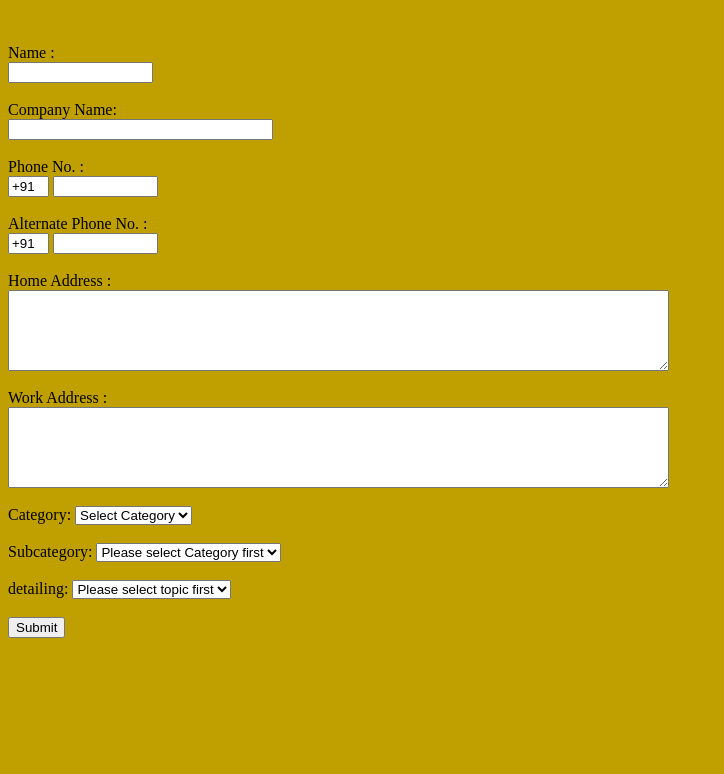
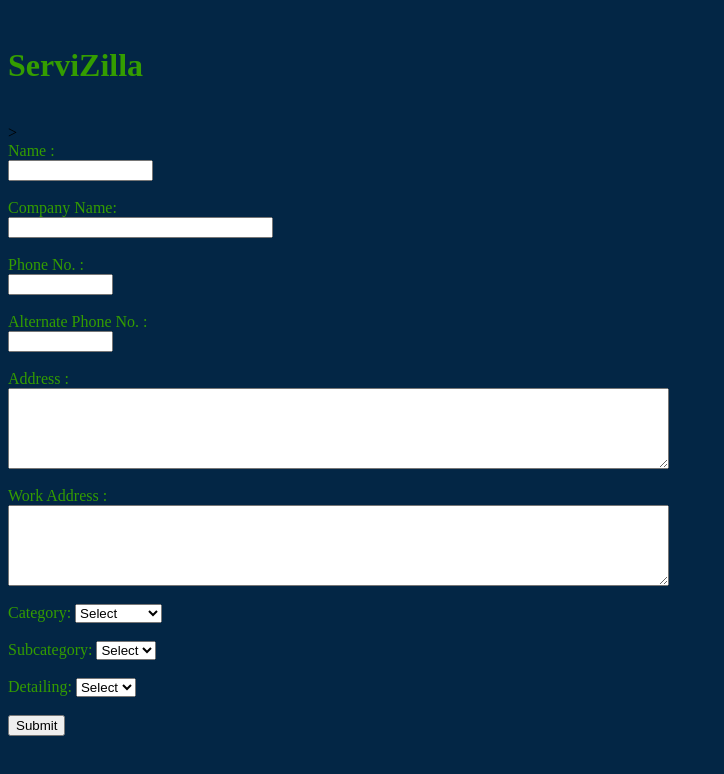
Before and after one commit to Suvansh7/register, a plain HTML site: page index.html in a window 1280 px wide. Shown: the whole page, without its empty margins (0-724 px from the left). Drawn offline with Linux system fonts and the light colour scheme.

Commit message:
Update index.html

```diff
--- a/index.html
+++ b/index.html
@@ -1,51 +1,49 @@
 <Html>
     <head>
       <meta name="viewport" content="width=device-width, user-scalable=no, initial-scale=1, maximum-scale=1.0">
-    <title>
-    Registration Page
-    </title>
+      <br><h1><label style="color:rgb(52, 157, 0)">ServiZilla</label></h1><br>
     </head>
-    <body bgcolor="cian">
+    <body style="background-color:rgb(3, 38, 69);">>
     <br>
-    <br>
+
     <form>
 
-    <label>Name :</label><br>
-    <input type="text" name="firstname" size="15"/> <br> <br>
-    <label> Company Name:</label><br>
-    <input type="text" name="Company Name" size="30"/> <br> <br>
+     <label style="color:rgb(52, 157, 0)">Name :</label><br>
+    <input style="color:rgb(203, 255, 176)" type="text" name="firstname" size="15" id="n" /> <br> <br>
+    <label style="color:rgb(52, 157, 0)">  Company Name:</label><br>
+    <input style="color:rgb(203, 255, 176)" type="text" name="Company Name" id=cn size="30"/> <br> <br>
 
 
-    <label>
+    <label  style="color:rgb(52, 157, 0)">
     Phone No. :
     </label><br>
-    <input type="text" name="country code"  value="+91" size="2"/>
-    <input type="text" name="phone" size="10"/> <br> <br>
-    <label>
+
+    <input style="color:rgb(203, 255, 176)" type="text" name="phone" size="10" id="pn"/> <br> <br>
+    <label style="color:rgb(52, 157, 0)">
     Alternate Phone No. :
     </label><br>
-    <input type="text" name="country code"  value="+91" size="2"/>
-    <input type="text" name="phone" size="10"/> <br> <br>
-    Home Address :
+
+    <input style="color:rgb(203, 255, 176)" type="text" name="phone" size="10" id="apn" /> <br> <br>
+    <label style="color:rgb(52, 157, 0)"> Address :</label>
     <br>
-    <textarea cols="80" rows="5" value="address">
+    <textarea style="color:rgb(203, 255, 176)" cols="80" rows="5" value="address" id="hadd">
     </textarea>
-    <br> <br>
-    Work Address :
+    <br> <br><label style="color:rgb(52, 157, 0)">Work Address :</label>
+
     <br>
-    <textarea cols="80" rows="5" value="address">
+    <textarea cols="80" rows="5" value="address" id="wadd">
     </textarea>
-    <br> <br>
-    Category: <select name="category" id="subject">
-      <option value="" selected="selected">Select Category</option>
+    <br> <br><label style="color:rgb(52, 157, 0)">Category: </label>
+     <select name="category" id="subject">
+      <option value="" selected="selected">Select</option>
     </select>
-    <br><br>
-    Subcategory: <select name="subcategory" id="topic">
-      <option value="" selected="selected">Please select Category first</option>
+    <br><br><label style="color:rgb(52, 157, 0)">Subcategory: </label>
+    <select name="subcategory" id="topic">
+      <option value="" selected="selected">Select</option>
     </select>
-    <br><br>
-    detailing: <select name="chapter" id="chapter">
-      <option value="" selected="selected">Please select topic first</option>
+    <br><br><label style="color:rgb(52, 157, 0)">Detailing:</label>
+     <select name="chapter" id="chapter">
+      <option value="" selected="selected">Select</option>
     </select>
     <br><br>
     <input type="submit" value="Submit">
```
